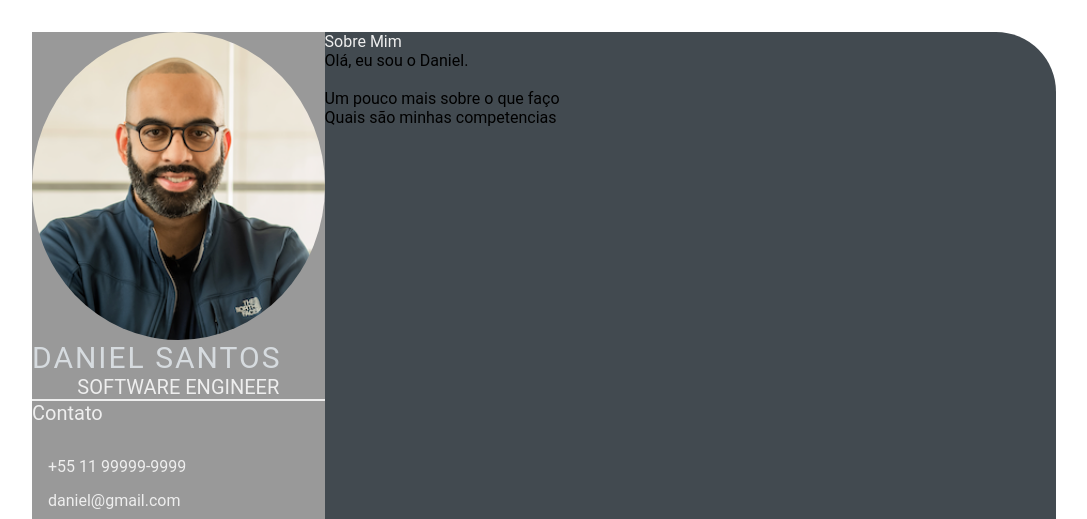
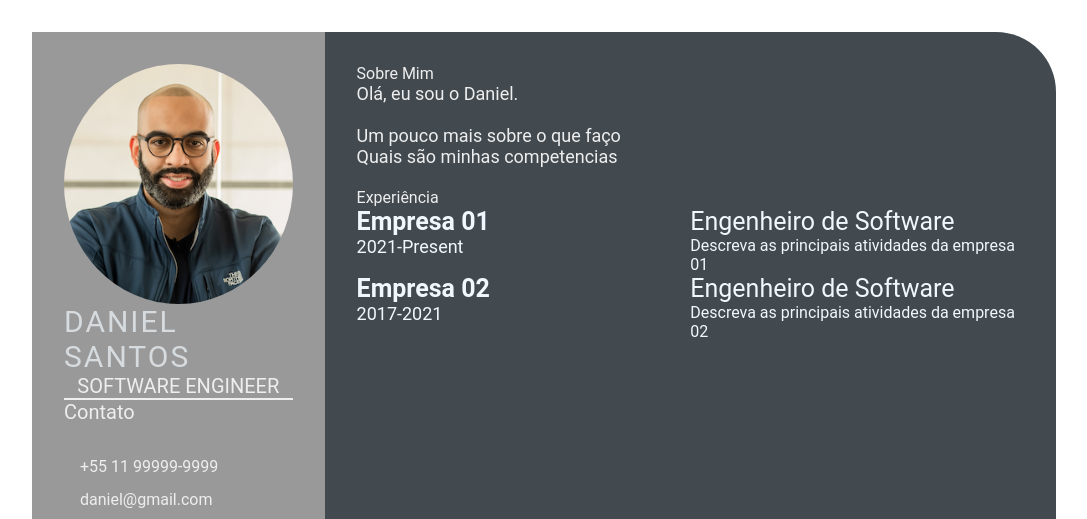
Before and after one commit to antoniohadeoliveira/antoniohadeoliveira.github.io, a plain HTML site: page index.html in a window 1280 px wide. Shown: the top 519 px of the page, without its empty margins (96-1183 px from the left). Drawn offline with Linux system fonts and the light colour scheme.

Commit message:
terceiro commit (#3)

```diff
--- a/index.html
+++ b/index.html
@@ -1,4 +1,6 @@
-<html lang="en">
+
+<html lang="pt-br">
+
 <head>
   <meta charset="UTF-8">
   <meta http-equiv="X-UA-Compatible" content="IE=edge">
@@ -12,7 +14,9 @@
 <body>
   <main class="resume-contents">
     <section class="left-section">
-      <section class="left-section-content">
+
+      <section class="left-section-contents">
+
           <div class="profile">
             <img class="profile-image" src="img/profile-image.jpeg" alt="Profile-image">
             <p class="name">Daniel Santos</p>
@@ -40,17 +44,51 @@
       </section>
     </section>
     <section class="right-section">
-      <div class="right-section-content">
+
+      <div class="right-section-contents">
         <section class="about-gap">
           <div class="right-title">Sobre Mim</div>
-          <p class="about-me-content">
+          <p class="about-me-contents">
             Olá, eu sou o Daniel. <br>
             <br>Um pouco mais sobre o que faço
             <br>Quais são minhas competencias
+            <br><br>
           </p>
 
         </section>
-      </div>
+
+      <section class="experience gap">
+        <div class="right-title">Experiência</div>
+        <div class="experience-contents">
+          <div class="exp-left">
+            <p class="exp-company-name">Empresa 01</p>
+            <p class="exp-time-period">2021-Present</p>
+          </div>
+          <div class="exp-right">
+            <p class="exp-position">Engenheiro de Software</p>
+            <p class="exp-description">
+              Descreva as principais atividades da empresa 01
+            </p>
+          </div>
+          <div class="exp-left">
+            <p class="exp-company-name">Empresa 02</p>
+            <p class="exp-time-period">2017-2021</p>
+          </div>
+          <div class="exp-right">
+            <p class="exp-position">Engenheiro de Software</p>
+            <p class="exp-description">
+              Descreva as principais atividades da empresa 02
+            </p>
+          </div>
+
+        </div>
+
+
+
+
+      </section>
+    </div>
+
     </section>
   </main>
 
--- a/style.css
+++ b/style.css
@@ -1,4 +1,5 @@
 * {
+
   margin: 0;
   padding: 0;
   box-sizing: border-box;
@@ -53,26 +54,32 @@
   font-size: 20px;
   text-transform: uppercase;
   text-align: center;
+
 }
 
 /* .contact-info { border-bottom: 2px solid #1B2631; } */
 .left-title {
+
   color: #eeeeee;
   font-size: 20px;
 }
 
 .contact-info ul {
   padding-top: 1.5rem;
+
 }
 
 .contact-info ul li,
 .references ul li {
+
   padding: .4rem 0;
   color: #eeeeee;
+
 }
 
 .contact-info ul li i,
 .references ul li i {
+
   padding-right: 1rem;
   font-size: 18px;
   color: #eeeeee;
@@ -101,3 +108,39 @@
   font-size: 18px;
   color: #eeeeee;
 }
+
+.experience-contents,
+.education-contents,
+.awards-contents {
+  display: grid;
+  grid-template-columns: repeat(2, 1fr);
+  padding-bottom: 2rem;
+  color: #F1F8FD;
+}
+
+.exp-company-name,
+.education-school-name,
+.awards-company-name {
+  font-size: 25px;
+  font-weight: bold;
+}
+
+.exp-time-period,
+.educationp-time-period,
+.awards-time-period {
+  font-size: 18px;
+}
+
+.exp-position,
+.education-subject,
+.awards-name {
+  font-size: 25px;
+}
+
+.exp-desc,
+.education-desc,
+.awards-desc {
+  font-size: 16px;
+  padding-left: 5px;
+
+}
```
Lines whose indentation alone changed are shown as unchanged.
